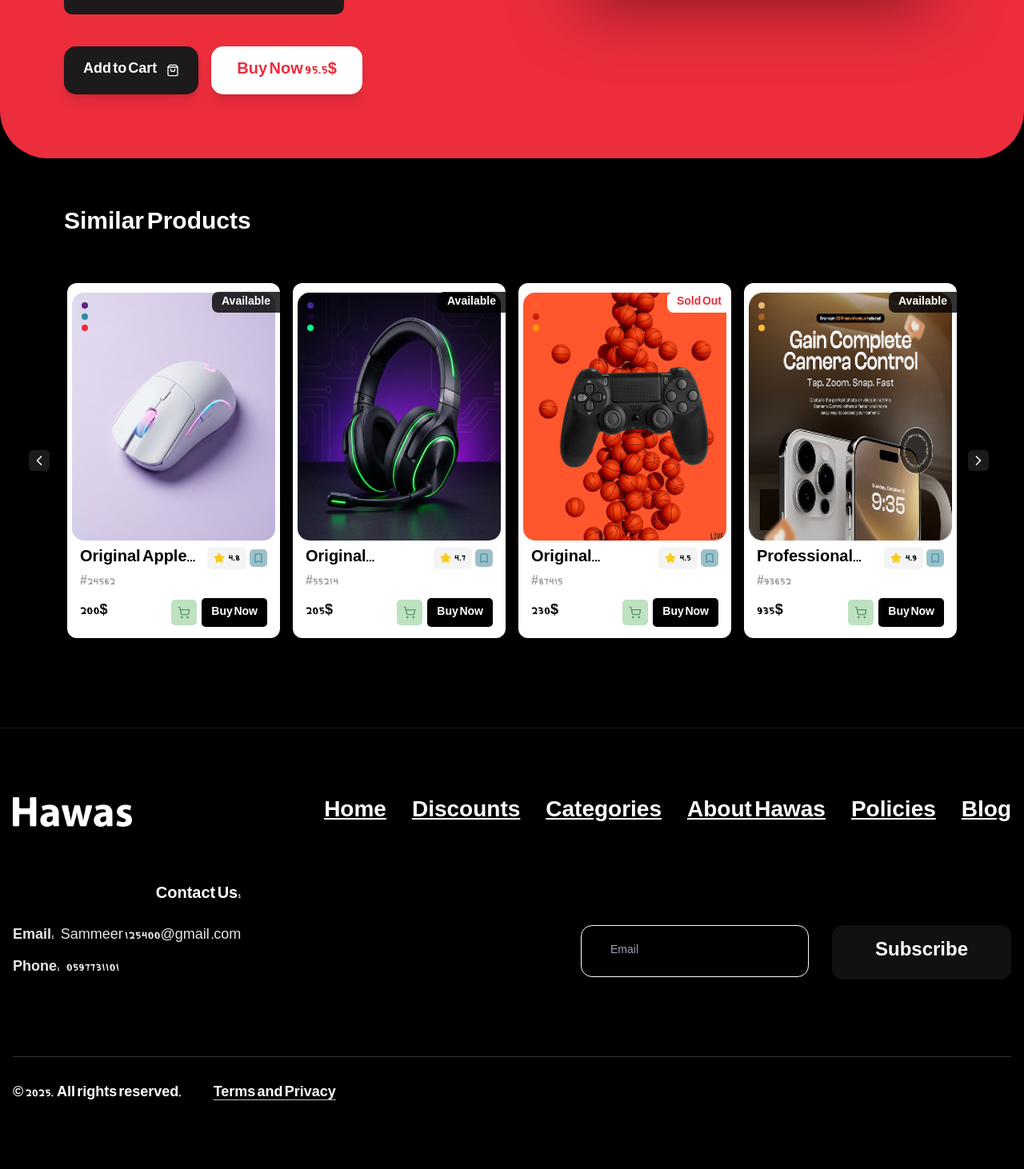
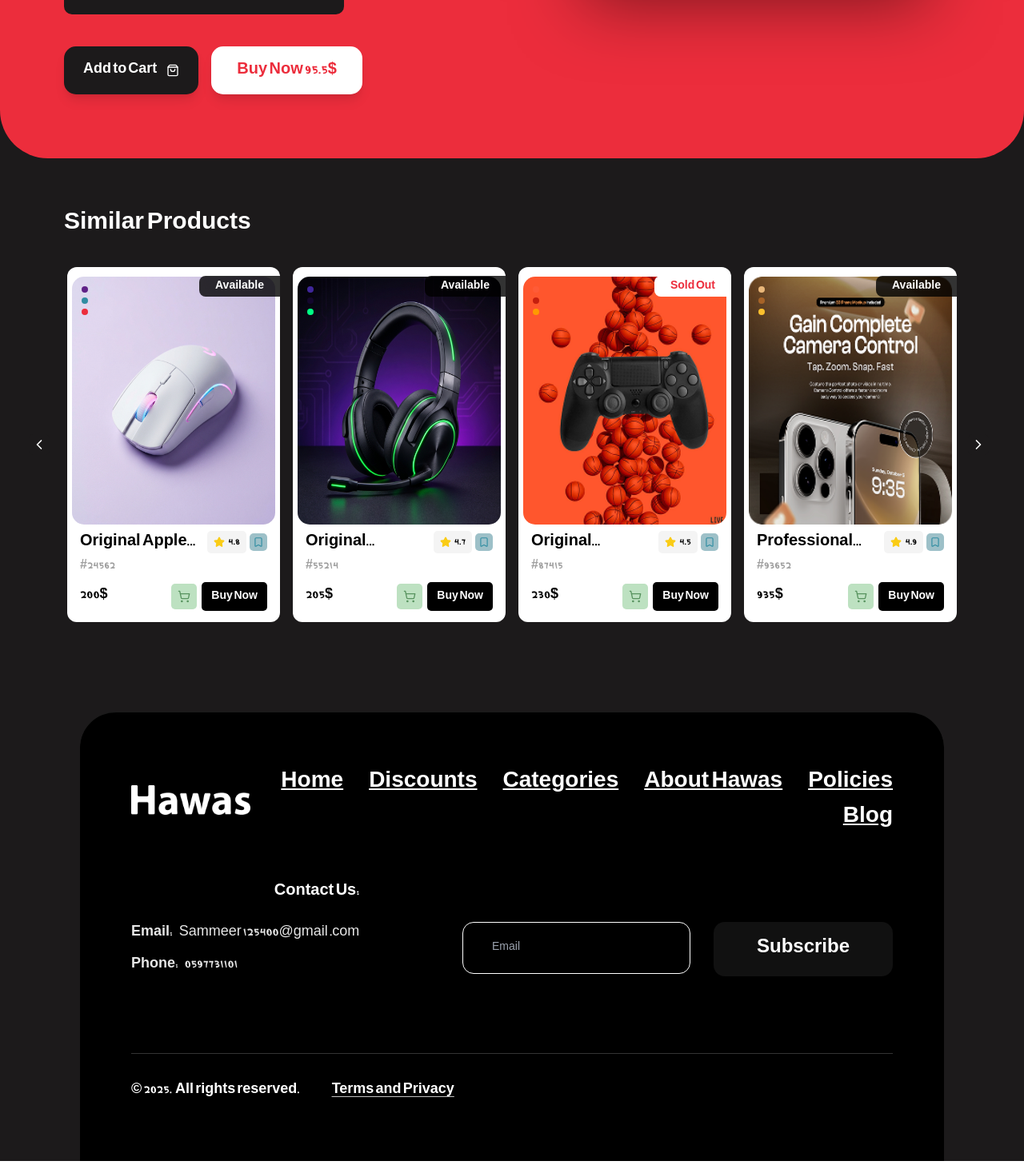
Before and after one commit to haneentech01/Hawas-Ecommerce, a Next.js app: page /en/product in a window 1280 px wide. Shown: the part 832-2294 px from the top of the page at 80% size. Built offline with nearby package versions, Linux system fonts and the light colour scheme.

Commit message:
Edit Footer

```diff
--- a/src/app/[locale]/product/page.tsx
+++ b/src/app/[locale]/product/page.tsx
@@ -23,7 +23,7 @@ export default async function ProductPage({
   const { locale } = await params;
 
   return (
-    <div className="min-h-screen bg-black text-white font-sans">
+    <div className="min-h-screen bg-[#1C1A1B] text-white font-sans">
       <Header />
 
       <main className="space-y-0 py-8">
--- a/src/components/layout/Footer.tsx
+++ b/src/components/layout/Footer.tsx
@@ -50,8 +50,16 @@ export default function Footer() {
   );
 
   return (
-    <footer className="bg-black border-t border-white/10 mt-auto text-white">
-      <div className="container mx-auto px-4 py-12 md:py-20">
+    <footer
+      className="bg-black border-t border-white/10 mt-auto
+                  mx-5 lg:mx-[50px] xl:mx-[100px]
+                  rounded-tr-[45px] rounded-tl-[45px] text-white"
+    >
+      <div
+        className="container mx-auto px-4
+                   py-12 lg:py-16 xl:py-[74px]
+                   md:px-10 xl:px-16"
+      >
         <div className="flex flex-col gap-16">
           {/* ================= القسم العلوي: اللوجو والروابط ================= */}
           <div className="flex flex-col lg:flex-row justify-between items-center gap-8">
--- a/src/components/product/SimilarProducts.tsx
+++ b/src/components/product/SimilarProducts.tsx
@@ -110,8 +110,8 @@ export default function SimilarProducts() {
   ];
 
   return (
-    <section className="container mx-auto px-4 lg:px-20 py-16 bg-black">
-      <div className="flex items-center justify-between mb-10">
+    <section className="container mx-auto px-4 lg:px-20 py-16">
+      <div className="flex items-center justify-between mb-5">
         <h2 className="text-2xl lg:text-3xl font-black text-white">
           {t("similarProducts")}
         </h2>
--- a/src/components/shared/ProductCard.tsx
+++ b/src/components/shared/ProductCard.tsx
@@ -34,7 +34,7 @@ export default function ProductCard({ product, className }: ProductCardProps) {
       <div className="absolute top-3 right-0 z-20">
         <span
           className={cn(
-            "px-3 py-1 text-xs lg:text-sm rounded-tl-lg rounded-bl-lg font-bold",
+            "px-5 py-1 text-xs lg:text-sm rounded-tl-lg rounded-bl-lg font-bold",
             status === "available"
               ? "bg-black/80 text-white"
               : "bg-white text-[#EC2D3C]",
```
